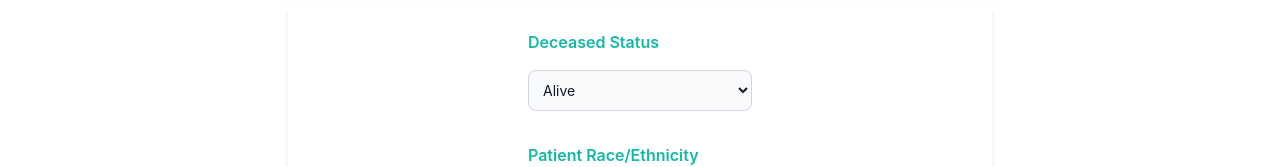
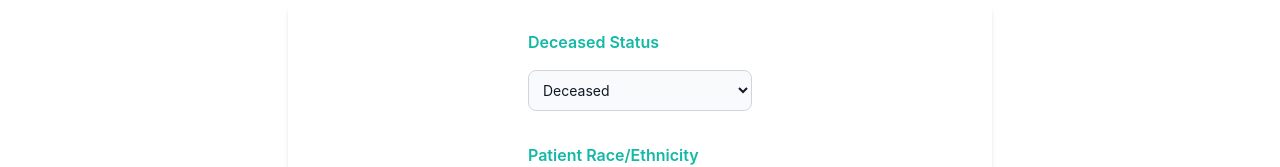
Before and after one commit to bill071194/tcga-mlops, a Next.js app in the folder tcga-frontend/: page /predict in a window 1280 px wide. Shown: the part 329-496 px from the top of the page. Built offline with nearby package versions, Linux system fonts and the light colour scheme.

Commit message:
Updated Predict function

```diff
--- a/tcga-frontend/pages/predict.js
+++ b/tcga-frontend/pages/predict.js
@@ -3,11 +3,10 @@ import Navbar from "../components/navbar";
 import Footer from "../components/footer";
 import SectionTitle from "../components/sectionTitle";
 import { useFormik } from 'formik';
-import axios, { AxiosError } from 'axios';
-import React, { useState } from "react";
+import axios from 'axios';
+import React from "react";
 
 const Predict = () => {
-  const [error, setError] = useState('');
   const somaticMutations = ['TP53', 'PIK3CA', 'TTN', 'CDH1', 'GATA3', 'APC', 'KRAS',
                             'SYNE1', 'CSMD3', 'MUC16', 'RYR2', 'PTEN', 'NRAS', 'MUC5B', 'TET2',
                             'PTPN11', 'NOTCH1', 'FBXW7', 'PHF6', 'IGHV270', 'IGLV31', 'IGHV270D',
@@ -33,52 +32,61 @@ const Predict = () => {
 
   const formik = useFormik({
     initialValues: initialFormikValues,
-    onSubmit:values => {
-      let payload = Object.values(values);
+    onSubmit : values => {
+      let valuesArr = Object.values(values);
 
-      switch (payload[payload.length-1]){
+      switch (valuesArr[valuesArr.length-1]){
         case 'Asian':
-          payload.pop();
-          payload.push('1');
-          payload.push('0');
-          payload.push('0');
-          payload.push('0');
+          valuesArr.pop();
+          valuesArr.push('1');
+          valuesArr.push('0');
+          valuesArr.push('0');
+          valuesArr.push('0');
           break;
         case 'Black':
-          payload.pop();
-          payload.push('0');
-          payload.push('1');
-          payload.push('0');
-          payload.push('0');
+          valuesArr.pop();
+          valuesArr.push('0');
+          valuesArr.push('1');
+          valuesArr.push('0');
+          valuesArr.push('0');
           break;
         case 'Other':
-          payload.pop();
-          payload.push('0');
-          payload.push('0');
-          payload.push('1');
-          payload.push('0');
+          valuesArr.pop();
+          valuesArr.push('0');
+          valuesArr.push('0');
+          valuesArr.push('1');
+          valuesArr.push('0');
           break;
         case 'White':
-          payload.pop();
-          payload.push('0');
-          payload.push('0');
-          payload.push('0');
-          payload.push('1');
+          valuesArr.pop();
+          valuesArr.push('0');
+          valuesArr.push('0');
+          valuesArr.push('0');
+          valuesArr.push('1');
           break;
       }
 
-      alert(payload);
-      // try {
-      //   axios.post(process.env.REACT_APP_API_URL, values)
-      //   .then((res) => {alert(res.data)});
-      // } catch(err) {
-      //   if (err && err instanceof AxiosError)
-      //     setError(err.response?.data.message);
-      //   else if (err && err instanceof Error) setError(err.message);
+      for (let i=0; i<valuesArr.length; i++) {
+        if (valuesArr[i] == true) {
+          valuesArr[i] = '1';
+        }
+      };
 
-      //   alert(err);
-      // }
-    },
+      const payloadValue = valuesArr.toString();
+      const payloadJSON = {"data": payloadValue};
+      const payloadString = JSON.stringify(payloadJSON, null, 2);
+      const payload = JSON.parse(payloadString);
+
+      axios.post("https://d9y6nr4rka.execute-api.us-west-2.amazonaws.com/tcga/tcga-classification", payload, {withCredentials: false, headers: {'Access-Control-Allow-Origin': '*'}})
+      .then(function(response) {
+        alert(response);
+      })
+      .catch(function(error) {
+        alert(error);
+      });
+
+      alert(JSON.stringify(payload, null, 2));
+    }
   });
 
   return (
@@ -100,13 +108,13 @@ const Predict = () => {
       <div className="flex w-auto flex-col px-72">
         <form onSubmit={formik.handleSubmit} className="flex flex-col bg-gray-25 shadow-md rounded px-60 pt-6 pb-8 mb-4 dark:bg-gray-700 dark:border-gray-600 dark:text-white items center justify center">
           <h3 className="mb-4 font-semibold text-teal-500 dark:text-white text-start">Deceased Status</h3>
-          <select name="deceased" id="deceased" onChange={formik.handleChange} required className="bg-gray-50 border border-gray-300 text-gray-900 text-sm rounded-lg focus:ring-teal-500 focus:border-teal-500 block w-full p-2.5 dark:bg-gray-700 dark:border-gray-600 dark:placeholder-gray-400 dark:text-white dark:focus:ring-teal-500 dark:focus:border-teal-500">
-            <option value="1">Alive</option>
-            <option value="0">Deceased</option>
+          <select name="deceased" id="deceased" value={formik.values.deceased} onChange={formik.handleChange} required className="bg-gray-50 border border-gray-300 text-gray-900 text-sm rounded-lg focus:ring-teal-500 focus:border-teal-500 block w-full p-2.5 dark:bg-gray-700 dark:border-gray-600 dark:placeholder-gray-400 dark:text-white dark:focus:ring-teal-500 dark:focus:border-teal-500">
+            <option value="0">Alive</option>
+            <option value="1">Deceased</option>
           </select>
 
           <h3 className="pt-8 mb-4 font-semibold text-teal-500 dark:text-white text-start">Patient Race/Ethnicity</h3>
-          <select name="races" id="races" onChange={formik.handleChange} required className="bg-gray-50 border border-gray-300 text-gray-900 text-sm rounded-lg focus:ring-teal-500 focus:border-teal-500 block w-full p-2.5 dark:bg-gray-700 dark:border-gray-600 dark:placeholder-gray-400 dark:text-white dark:focus:ring-teal-500 dark:focus:border-teal-500">
+          <select name="races" id="races" value={formik.values.races} onChange={formik.handleChange} required className="bg-gray-50 border border-gray-300 text-gray-900 text-sm rounded-lg focus:ring-teal-500 focus:border-teal-500 block w-full p-2.5 dark:bg-gray-700 dark:border-gray-600 dark:placeholder-gray-400 dark:text-white dark:focus:ring-teal-500 dark:focus:border-teal-500">
             <option>White</option>
             <option>Black</option>
             <option>Asian</option>
@@ -114,7 +122,7 @@ const Predict = () => {
           </select>
 
           <h3 className="pt-8 mb-4 font-semibold text-teal-500 dark:text-white text-start">Patient Age</h3>
-          <input name="age" type="text" id="age" onChange={formik.handleChange} required className="bg-gray-50 border border-gray-300 text-gray-900 text-sm rounded-lg focus:ring-teal-500 focus:border-teal-500 block w-full p-2.5 dark:bg-gray-700 dark:border-gray-600 dark:placeholder-gray-400 dark:text-white dark:focus:ring-teal-500 dark:focus:border-teal-500"></input>
+          <input name="age" type="text" id="age" value={formik.values.age} onChange={formik.handleChange} required className="bg-gray-50 border border-gray-300 text-gray-900 text-sm rounded-lg focus:ring-teal-500 focus:border-teal-500 block w-full p-2.5 dark:bg-gray-700 dark:border-gray-600 dark:placeholder-gray-400 dark:text-white dark:focus:ring-teal-500 dark:focus:border-teal-500"></input>
 
           <h3 className="pt-8 mb-4 font-semibold text-teal-500 dark:text-white text-start">Prior Malignancy</h3>
           <div className="flex items-center ps-4 border border-gray-200 rounded dark:border-gray-700">
@@ -151,7 +159,6 @@ const Predict = () => {
             </svg>
             <span className="pl-2 text-lg">Predict</span>
           </button>
-          {error && <p>{error}</p>}
         </form>
       </div>
       <Footer />
```
